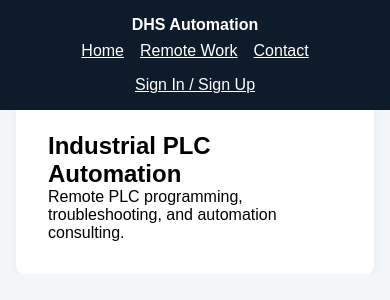
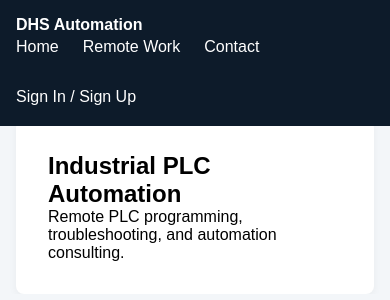
Before and after one commit to Dunclin/DHSAutomation, a plain HTML site: page index.html in a window 390 px wide. Drawn offline with Linux system fonts and the light colour scheme.

Commit message:
Add files via upload

```diff
--- a/index.html
+++ b/index.html
@@ -23,7 +23,7 @@
       width: 100%;
       background-color: #0d1b2a;
       color: white;
-      padding: 1rem;
+      padding: 1rem 0;
       z-index: 1000;
     }
     nav {
@@ -32,13 +32,21 @@
       align-items: center;
       max-width: 1200px;
       margin: auto;
+      padding: 0 1rem;
     }
     .nav-links {
       display: flex;
-      gap: 1rem;
+      gap: 1.5rem;
+      flex-wrap: wrap;
+    }
+    .nav-links a {
+      color: white;
+      text-decoration: none;
+      font-size: 1rem;
+      padding: 0.25rem 0;
     }
     .container {
-      padding-top: 100px;
+      padding-top: 120px;
       max-width: 1200px;
       margin: auto;
       padding-left: 1rem;
@@ -53,11 +61,11 @@
     @media (max-width: 768px) {
       nav {
         flex-direction: column;
-        gap: 0.5rem;
+        align-items: flex-start;
       }
       .nav-links {
-        flex-wrap: wrap;
-        justify-content: center;
+        width: 100%;
+        justify-content: flex-start;
       }
     }
   </style>
@@ -67,10 +75,10 @@
     <nav>
       <div><strong>DHS Automation</strong></div>
       <div class="nav-links">
-        <a href="#home" style="color:white;">Home</a>
-        <a href="#remote" style="color:white;">Remote Work</a>
-        <a href="#contact" style="color:white;">Contact</a>
-        <a href="#login" style="color:white;">Sign In / Sign Up</a>
+        <a href="#home">Home</a>
+        <a href="#remote">Remote Work</a>
+        <a href="#contact">Contact</a>
+        <a href="#login">Sign In / Sign Up</a>
       </div>
     </nav>
   </header>
```
